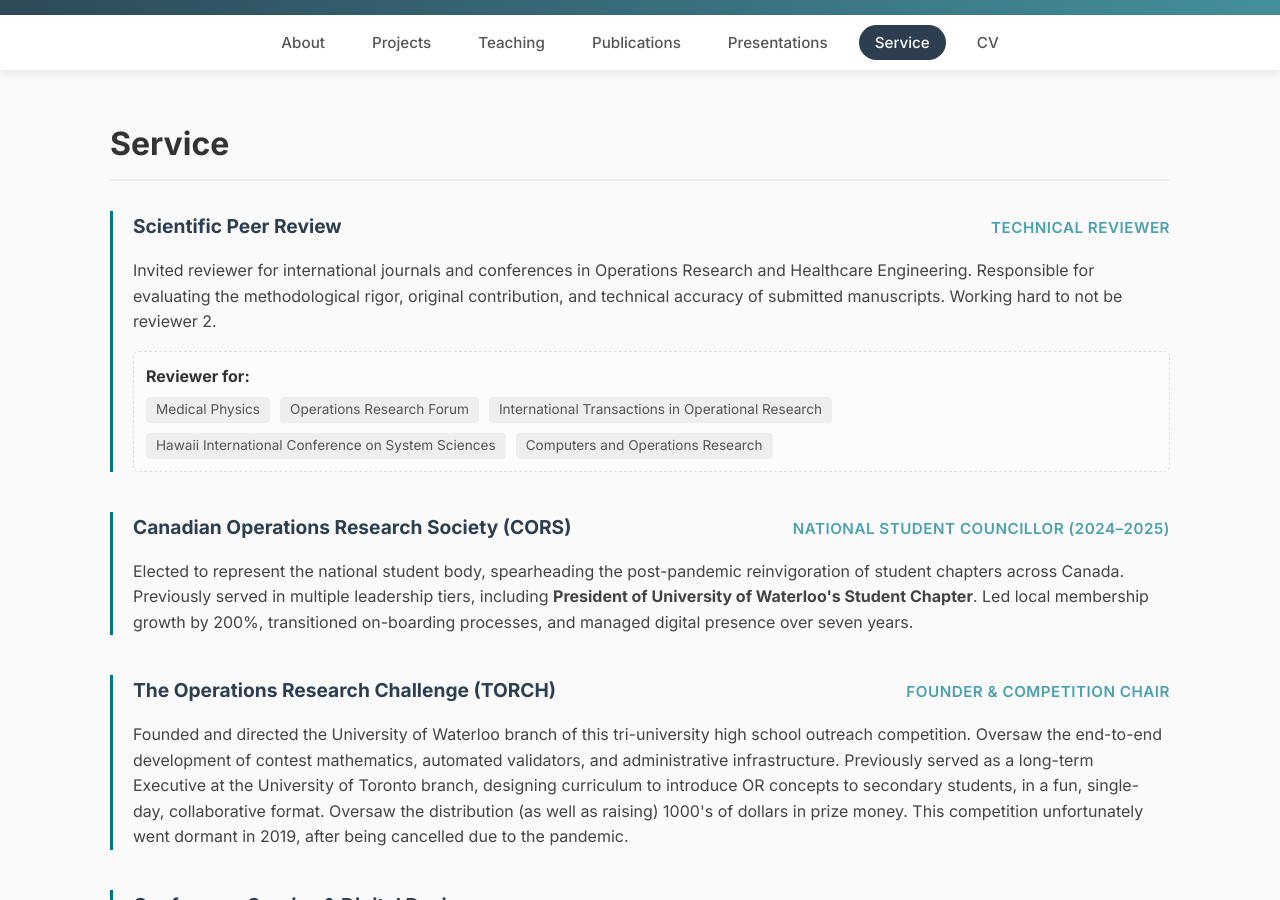
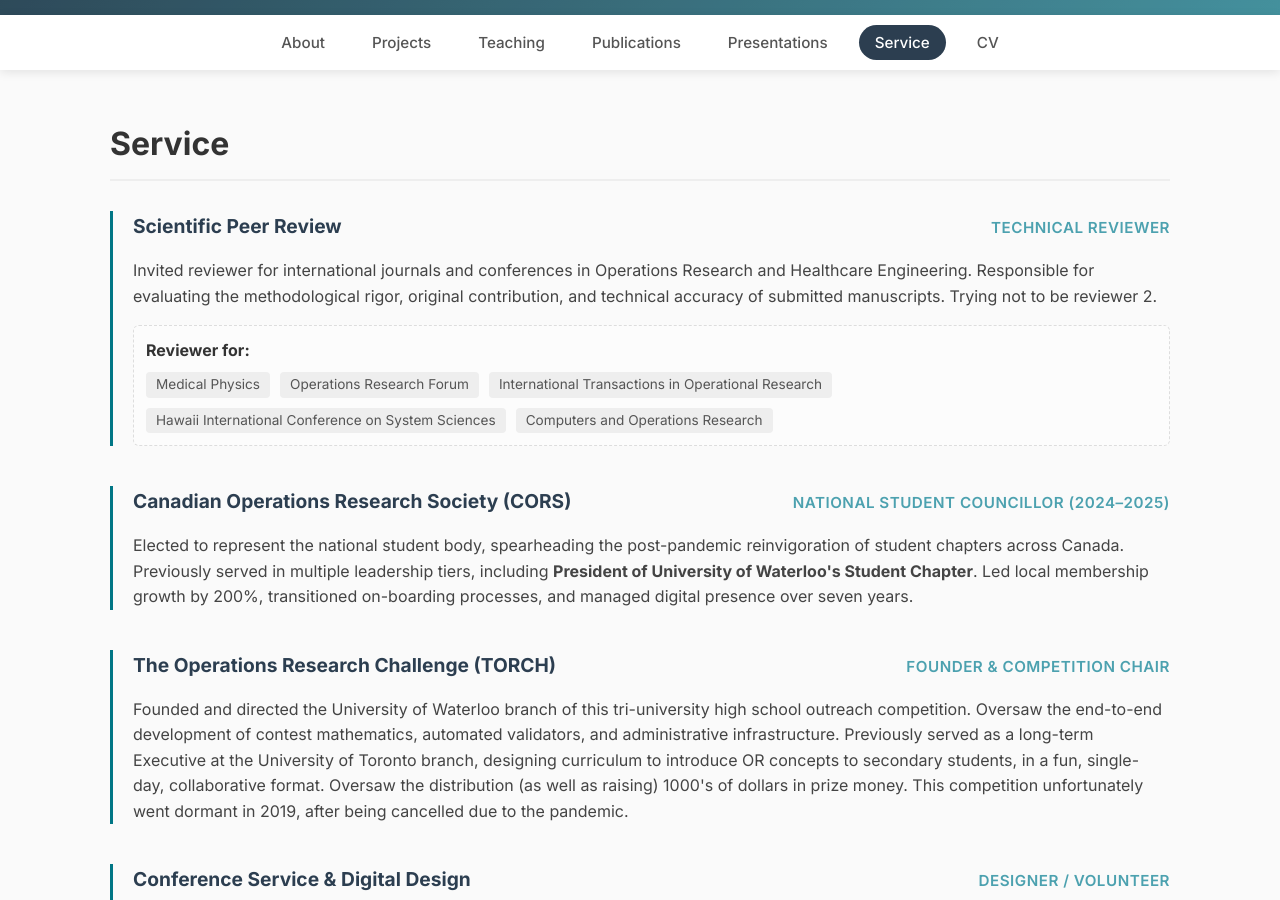
Before and after one commit to DaniRip/DaniRip.github.io, a Jekyll site: the page built from service.md, in a window 1280 px wide and 900 px high, scrolled down 333 px. Built offline with Jekyll 4.4.1, drawn with Linux system fonts in a browser that asks for light colours.

Commit message:
Update service.yml

```diff
--- a/_data/service.yml
+++ b/_data/service.yml
@@ -1,7 +1,7 @@
 - organization: "Scientific Peer Review"
   role: "Technical Reviewer"
   description: |
-    Invited reviewer for international journals and conferences in Operations Research and Healthcare Engineering. Responsible for evaluating the methodological rigor, original contribution, and technical accuracy of submitted manuscripts. Working hard to not be reviewer 2.
+    Invited reviewer for international journals and conferences in Operations Research and Healthcare Engineering. Responsible for evaluating the methodological rigor, original contribution, and technical accuracy of submitted manuscripts. Trying not to be reviewer 2.
   journals:
     - "Medical Physics"
     - "Operations Research Forum"
```
